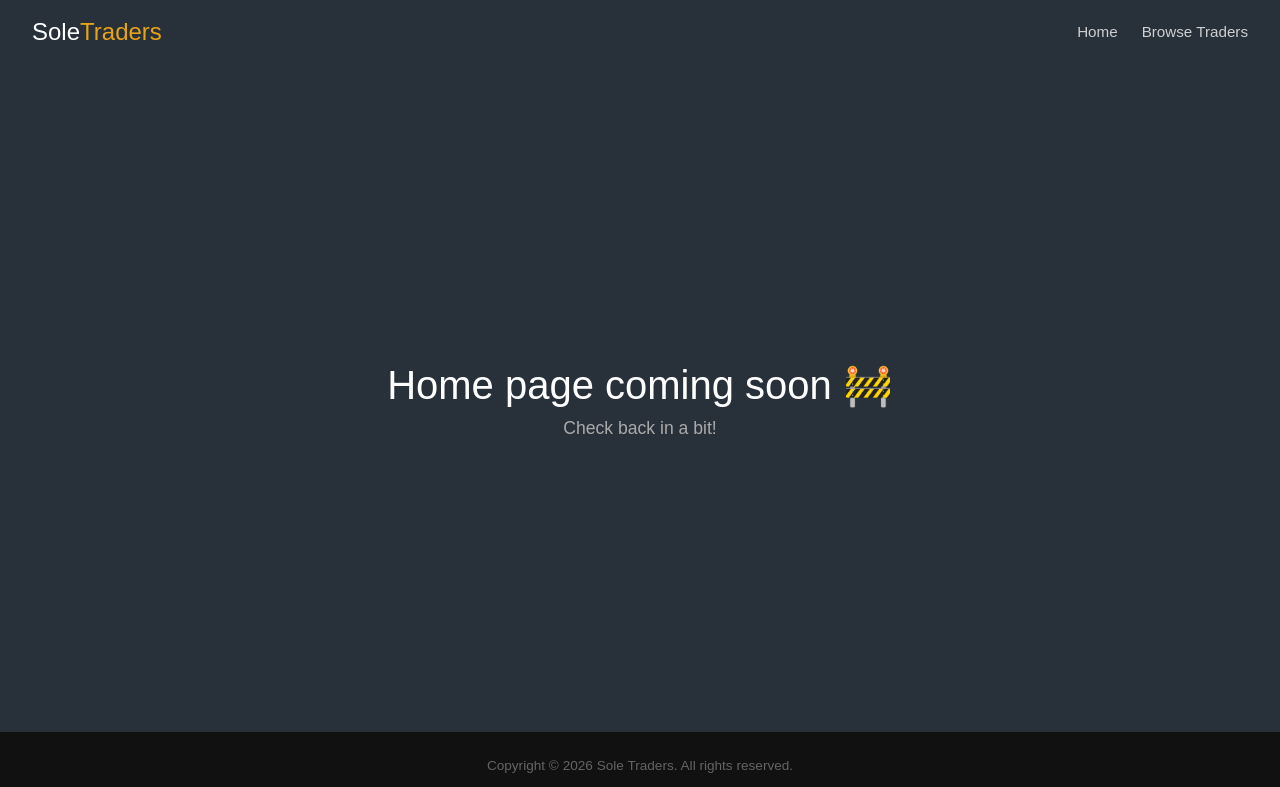
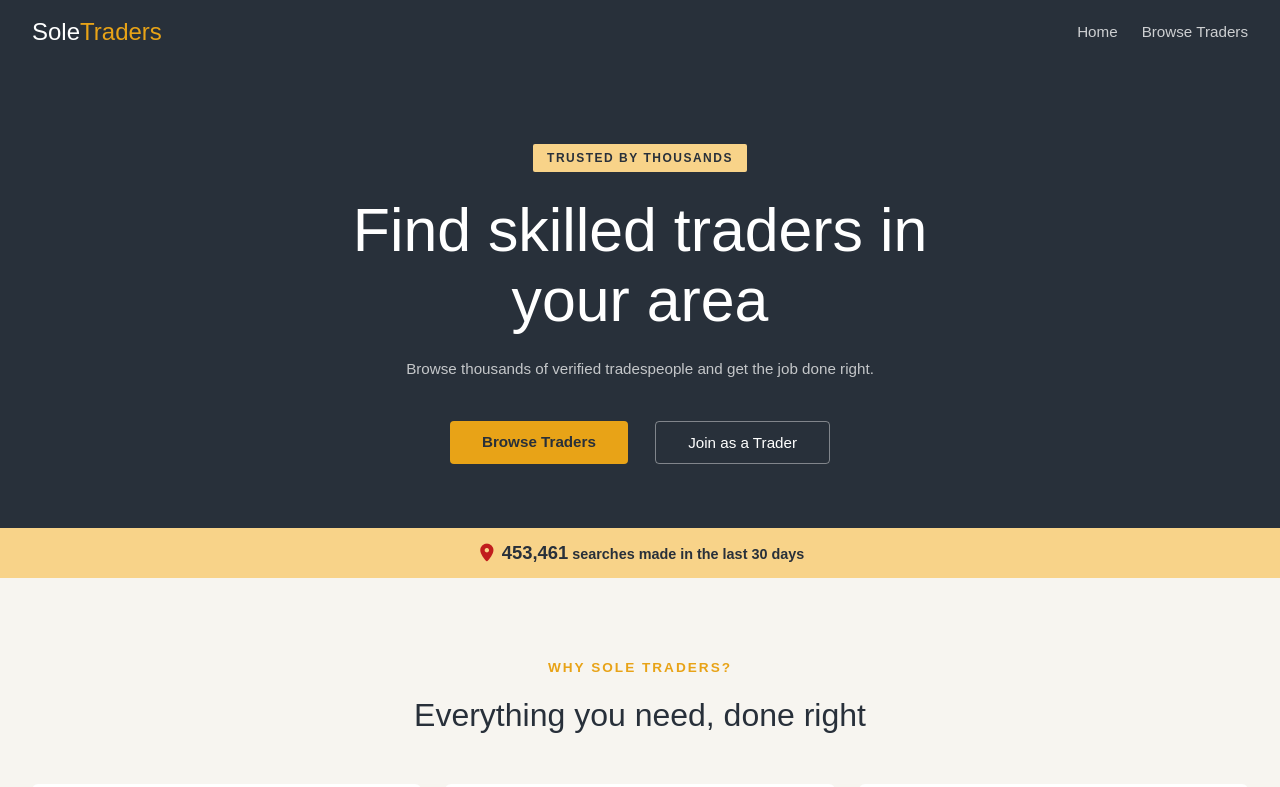
Before and after one commit to estibenjack/sole-traders, a React (Vite) app in the folder webapp-react/: page / in a window 1280 px wide. Shown: the top 787 px of the page. Built offline with nearby package versions, Linux system fonts and the light colour scheme; a web font is replaced by a local one.

Commit message:
add home page route

```diff
--- a/webapp-react/src/App.jsx
+++ b/webapp-react/src/App.jsx
@@ -5,6 +5,7 @@ import BrowseTradersPage from './pages/BrowseTradersPage';
 import NotFoundPage from './pages/NotFoundPage';
 import MainLayout from './components/ui/MainLayout';
 import FullHeightLayout from './components/ui/FullHeightLayout';
+import HomePage from './pages/HomePage';
 
 const App = () => {
   return (
@@ -15,8 +16,8 @@ const App = () => {
         <Route
           path="/"
           element={
-            <FullHeightLayout>
-              <div
+            <MainLayout>
+              {/* <div
                 className="error-404-container"
                 style={{ flexDirection: 'column' }}
               >
@@ -32,8 +33,9 @@ const App = () => {
                 <p style={{ color: '#aaa', fontSize: '1.1rem' }}>
                   Check back in a bit!
                 </p>
-              </div>
-            </FullHeightLayout>
+              </div> */}
+              <HomePage />
+            </MainLayout>
           }
         />
         <Route
```
